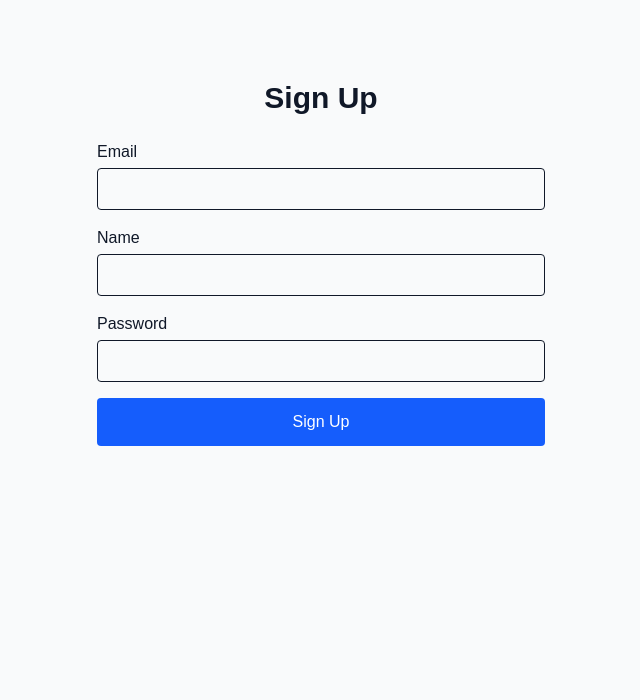
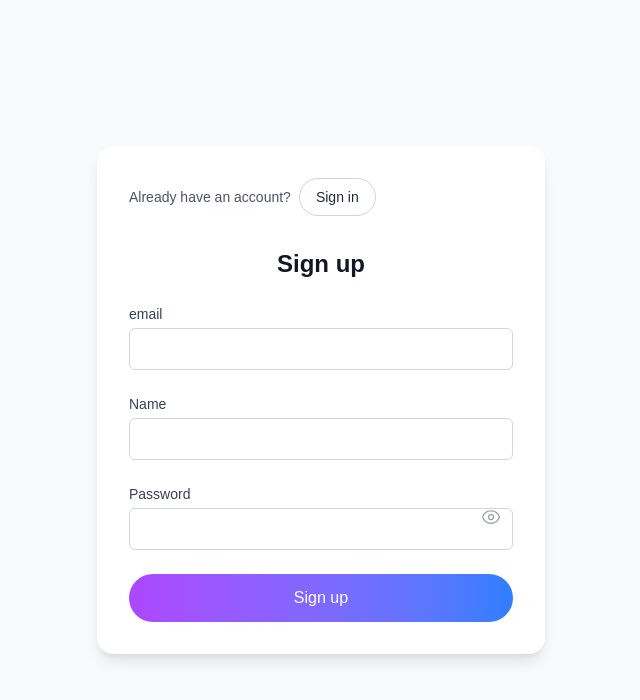
Before and after one commit to HossamElAnsary/Easy-Generator-Full-Stack-Task-Frontend, a Next.js app: page /signup in a window 1280 px wide. Shown: the top 700 px of the page, without its empty margins (319-959 px from the left). Built offline with nearby package versions, Linux system fonts and the light colour scheme; no server answers.

Commit message:
Adding middleware and UI improvements

```diff
--- a/app/signin/page.tsx
+++ b/app/signin/page.tsx
@@ -1,9 +1,11 @@
 'use client';
 
-import React from 'react';
+import React, { useState, useContext } from 'react';
 import { useForm, SubmitHandler } from 'react-hook-form';
 import { useRouter } from 'next/navigation';
-import { useContext } from 'react';
+import Link from 'next/link';
+import Image from 'next/image';
+import { EyeIcon, EyeDropperIcon } from '@heroicons/react/24/outline';
 import { AuthContext } from '@/contexts/AuthProvider';
 
 type SignInInputs = {
@@ -12,43 +14,129 @@ type SignInInputs = {
 };
 
 export default function SignInPage() {
+  const [showPassword, setShowPassword] = useState(false);
   const { register, handleSubmit, formState: { errors } } = useForm<SignInInputs>();
   const router = useRouter();
   const { login } = useContext(AuthContext)!;
 
-  const onSubmit: SubmitHandler<SignInInputs> = (data) => {
-    console.log('Sign in data:', data);
-    // Normally, call your API endpoint here.
+  const onSubmit: SubmitHandler<SignInInputs> = data => {
+    // → call your API here…
     login({ email: data.email });
     router.push('/');
   };
 
   return (
-    <div className="flex flex-col items-center justify-center py-20">
-      <h2 className="text-3xl font-semibold mb-6">Sign In</h2>
-      <form onSubmit={handleSubmit(onSubmit)} className="w-full max-w-md space-y-4">
-        <div className="flex flex-col">
-          <label className="mb-1 font-medium">Email</label>
+    <div className="min-h-screen bg-gray-50 flex items-center justify-center px-4">
+      <div className="w-full max-w-md bg-white rounded-2xl shadow-lg p-8">
+        {/* Header: logo + sign‑up link */}
+        <header className="flex justify-between items-center mb-8">
+          {/* <Image
+            src="/easygenerator-logo.svg"
+            width={120}
+            height={32}
+            alt="EasyGenerator"
+          /> */}
+          <div className="text-sm">
+            {/* <span className="text-gray-600 mr-2">Don't have an account?</span> */}
+            <Link href="/signup" className="inline-block px-4 py-2 border border-gray-300 rounded-full text-gray-800 hover:bg-gray-100 transition">
+              Sign up
+            </Link>
+          </div>
+        </header>
+
+        {/* Title */}
+        <h1 className="text-2xl font-semibold text-gray-900 text-center mb-6">
+          Welcome back
+        </h1>
+
+        {/* Form */}
+        <form onSubmit={handleSubmit(onSubmit)} className="space-y-6">
+          {/* Email */}
+          <div>
+            <label htmlFor="email" className="block text-sm font-medium text-gray-700">
+                Email
+            </label>
             <input
+              id="email"
               type="email"
-            {...register('email', { required: 'Email is required' })}
-            className="px-3 py-2 border rounded focus:outline-none focus:ring focus:border-blue-300"
+              {...register('email', {
+                required: 'Enter a valid e‑mail',
+                pattern: {
+                  value: /^[\w-.]+@([\w-]+\.)+[\w-]{2,4}$/,
+                  message: 'Enter a valid e‑mail'
+                }
+              })}
+              className={`
+                mt-1 block w-full px-4 py-2 rounded-md
+                border ${errors.email ? 'border-red-500' : 'border-gray-300'}
+                focus:outline-none focus:ring-2 focus:ring-blue-500
+              `}
             />
-          {errors.email && <span className="text-red-500 text-sm">{errors.email.message}</span>}
+            {errors.email && (
+              <p className="mt-1 text-sm text-red-500">{errors.email.message}</p>
+            )}
           </div>
-        <div className="flex flex-col">
-          <label className="mb-1 font-medium">Password</label>
+
+          {/* Password */}
+          <div className="relative">
+            <label htmlFor="password" className="block text-sm font-medium text-gray-700">
+              Password
+            </label>
             <input
-            type="password"
-            {...register('password', { required: 'Password is required' })}
-            className="px-3 py-2 border rounded focus:outline-none focus:ring focus:border-blue-300"
+              id="password"
+              type={showPassword ? 'text' : 'password'}
+              {...register('password', {
+                required: 'Please enter your password'
+              })}
+              className={`
+                mt-1 block w-full px-4 py-2 rounded-md
+                border ${errors.password ? 'border-red-500' : 'border-gray-300'}
+                focus:outline-none focus:ring-2 focus:ring-blue-500
+              `}
             />
-          {errors.password && <span className="text-red-500 text-sm">{errors.password.message}</span>}
+            <button
+              type="button"
+              onClick={() => setShowPassword(s => !s)}
+              className="absolute inset-y-0 right-3 flex items-center text-gray-400"
+              tabIndex={-1}
+            >
+              {showPassword
+                ? <EyeDropperIcon className="h-5 w-5" />
+                : <EyeIcon className="h-5 w-5" />
+              }
+            </button>
+            {errors.password && (
+              <p className="mt-1 text-sm text-red-500">{errors.password.message}</p>
+            )}
           </div>
-        <button type="submit" className="w-full py-3 bg-blue-600 text-white rounded hover:bg-blue-700 transition-colors">
-          Login
+
+          {/* Keep me logged in / Forgot */}
+          <div className="flex items-center justify-between text-sm text-gray-600">
+            <label className="inline-flex items-center">
+              <input
+                type="checkbox"
+                className="h-4 w-4 text-blue-600 border-gray-300 rounded"
+              />
+              <span className="ml-2">Keep me logged in</span>
+            </label>
+            <Link href="/forgot-password" className="underline hover:text-gray-800">
+              Forgot password?
+            </Link>
+          </div>
+
+          {/* Submit */}
+          <button
+            type="submit"
+            className="
+              w-full py-3 text-white text-base font-medium rounded-full
+              bg-gradient-to-r from-purple-500 to-blue-500
+              hover:opacity-90 transition
+            "
+          >
+            Log in
           </button>
         </form>
       </div>
+    </div>
   );
 }
--- a/app/signup/page.tsx
+++ b/app/signup/page.tsx
@@ -1,9 +1,11 @@
 'use client';
 
-import React from 'react';
+import React, { useState, useContext } from 'react';
 import { useForm, SubmitHandler } from 'react-hook-form';
 import { useRouter } from 'next/navigation';
-import { useContext } from 'react';
+import Link from 'next/link';
+import Image from 'next/image';
+import { EyeIcon, EyeDropperIcon } from '@heroicons/react/24/outline';
 import { AuthContext } from '@/contexts/AuthProvider';
 
 type SignUpInputs = {
@@ -13,70 +15,190 @@ type SignUpInputs = {
 };
 
 export default function SignUpPage() {
+  const [showPassword, setShowPassword] = useState(false);
+  const [loading, setLoading] = useState(false);
+  const [errorMsg, setErrorMsg] = useState<string>();
   const { register, handleSubmit, formState: { errors } } = useForm<SignUpInputs>();
   const router = useRouter();
   const { login } = useContext(AuthContext)!;
 
-  const onSubmit: SubmitHandler<SignUpInputs> = (data) => {
-    console.log('Sign up data:', data);
-    // Normally, call your API endpoint here.
-    login({ email: data.email, name: data.name });
+  const API_URL = process.env.NEXT_PUBLIC_API_URL || 'http://localhost:5001';
+  const passwordPattern =
+    /^(?=.*[A-Za-z])(?=.*\d)(?=.*[!@#$%^&*()_+\-=[\]{};':"\\|,.<>/?]).{8,}$/;
+
+  const onSubmit: SubmitHandler<SignUpInputs> = async data => {
+    setLoading(true);
+    setErrorMsg(undefined);
+
+    try {
+      // 1) Sign up
+      const res = await fetch(`${API_URL}/auth/signup`, {
+        method: 'POST',
+        headers: { 'Content-Type': 'application/json' },
+        body: JSON.stringify(data),
+      });
+      if (!res.ok) {
+        const err = await res.json();
+        throw new Error(err.message || 'Sign‑up failed');
+      }
+      const newUser = await res.json();
+
+      // 2) Immediately sign in
+      const signInRes = await fetch(`${API_URL}/auth/signin`, {
+        method: 'POST',
+        headers: { 'Content-Type': 'application/json' },
+        body: JSON.stringify({ email: data.email, password: data.password }),
+      });
+      const { access_token } = await signInRes.json();
+
+      // 3) Update auth context & redirect
+      login({ token: access_token, user: newUser });
       router.push('/');
+    } catch (err: any) {
+      setErrorMsg(err.message);
+    } finally {
+      setLoading(false);
+    }
   };
 
-  // Regex to enforce: 8+ characters, at least one letter, one number, and one special character.
-  const passwordPattern = /^(?=.*[A-Za-z])(?=.*\d)(?=.*[!@#$%^&*()_+\-=[\]{};':"\\|,.<>/?]).{8,}$/;
+  return (
+    <div className="min-h-screen bg-gray-50 flex items-center justify-center px-4">
+      <div className="w-full max-w-md bg-white rounded-2xl shadow-lg p-8">
+        {/* header */}
+        <header className="flex justify-between items-center mb-8">
+          {/* <Image
+            src="/easygenerator-logo.svg"
+            width={120}
+            height={32}
+            alt="EasyGenerator"
+          /> */}
+          <div className="text-sm">
+            <span className="text-gray-600 mr-2">Already have an account?</span>
+            <Link
+              href="/signin"
+              className="inline-block px-4 py-2 border border-gray-300 rounded-full text-gray-800 hover:bg-gray-100 transition"
+            >
+              Sign in
+            </Link>
+          </div>
+        </header>
 
-  return (
-    <div className="flex flex-col items-center justify-center py-20">
-      <h2 className="text-3xl font-semibold mb-6">Sign Up</h2>
-      <form onSubmit={handleSubmit(onSubmit)} className="w-full max-w-md space-y-4">
-        <div className="flex flex-col">
-          <label className="mb-1 font-medium">Email</label>
+        {/* title */}
+        <h1 className="text-2xl font-semibold text-gray-900 text-center mb-6">
+          Sign up
+        </h1>
+
+        {/* form */}
+        <form onSubmit={handleSubmit(onSubmit)} className="space-y-6">
+          {/* API error */}
+          {errorMsg && (
+            <p className="text-center text-red-500">{errorMsg}</p>
+          )}
+
+          {/* Email */}
+          <div>
+            <label htmlFor="email" className="block text-sm font-medium text-gray-700">
+              email
+            </label>
             <input
+              id="email"
               type="email"
               {...register('email', {
-              required: 'Email is required',
+                required: 'Enter a valid e‑mail',
                 pattern: {
                   value: /^[\w-.]+@([\w-]+\.)+[\w-]{2,4}$/,
-                message: 'Enter a valid email'
-              }
+                  message: 'Enter a valid e‑mail',
+                },
               })}
-            className="px-3 py-2 border rounded focus:outline-none focus:ring focus:border-blue-300"
+              disabled={loading}
+              className={`
+                mt-1 block w-full px-4 py-2 rounded-md
+                border ${errors.email ? 'border-red-500' : 'border-gray-300'}
+                focus:outline-none focus:ring-2 focus:ring-blue-500
+              `}
             />
-          {errors.email && <span className="text-red-500 text-sm">{errors.email.message}</span>}
+            {errors.email && (
+              <p className="mt-1 text-sm text-red-500">{errors.email.message}</p>
+            )}
           </div>
-        <div className="flex flex-col">
-          <label className="mb-1 font-medium">Name</label>
+
+          {/* Name */}
+          <div>
+            <label htmlFor="name" className="block text-sm font-medium text-gray-700">
+              Name
+            </label>
             <input
+              id="name"
               type="text"
               {...register('name', {
                 required: 'Name is required',
-              minLength: { value: 3, message: 'Name must be at least 3 characters' }
+                minLength: { value: 3, message: 'Name must be at least 3 characters' },
               })}
-            className="px-3 py-2 border rounded focus:outline-none focus:ring focus:border-blue-300"
+              disabled={loading}
+              className={`
+                mt-1 block w-full px-4 py-2 rounded-md
+                border ${errors.name ? 'border-red-500' : 'border-gray-300'}
+                focus:outline-none focus:ring-2 focus:ring-blue-500
+              `}
             />
-          {errors.name && <span className="text-red-500 text-sm">{errors.name.message}</span>}
+            {errors.name && (
+              <p className="mt-1 text-sm text-red-500">{errors.name.message}</p>
+            )}
           </div>
-        <div className="flex flex-col">
-          <label className="mb-1 font-medium">Password</label>
+
+          {/* Password */}
+          <div className="relative">
+            <label htmlFor="password" className="block text-sm font-medium text-gray-700">
+              Password
+            </label>
             <input
-            type="password"
+              id="password"
+              type={showPassword ? 'text' : 'password'}
               {...register('password', {
                 required: 'Password is required',
                 pattern: {
                   value: passwordPattern,
-                message: 'Password must be 8 characters long and include at least one letter, one number, and one special character'
+                  message:
+                    'Password must be 8+ chars, include a letter, number, and special character',
+                },
+              })}
+              disabled={loading}
+              className={`
+                mt-1 block w-full px-4 py-2 rounded-md
+                border ${errors.password ? 'border-red-500' : 'border-gray-300'}
+                focus:outline-none focus:ring-2 focus:ring-blue-500
+              `}
+            />
+            <button
+              type="button"
+              onClick={() => setShowPassword(v => !v)}
+              className="absolute inset-y-0 right-3 flex items-center text-gray-400"
+              tabIndex={-1}
+            >
+              {showPassword
+                ? <EyeDropperIcon className="h-5 w-5" />
+                : <EyeIcon className="h-5 w-5" />
               }
-            })}
-            className="px-3 py-2 border rounded focus:outline-none focus:ring focus:border-blue-300"
-          />
-          {errors.password && <span className="text-red-500 text-sm">{errors.password.message}</span>}
+            </button>
+            {errors.password && (
+              <p className="mt-1 text-sm text-red-500">{errors.password.message}</p>
+            )}
           </div>
-        <button type="submit" className="w-full py-3 bg-blue-600 text-white rounded hover:bg-blue-700 transition-colors">
-          Sign Up
+
+          {/* submit */}
+          <button
+            type="submit"
+            disabled={loading}
+            className={`
+              w-full py-3 text-white text-base font-medium rounded-full
+              bg-gradient-to-r from-purple-500 to-blue-500
+              hover:opacity-90 transition disabled:opacity-50
+            `}
+          >
+            {loading ? 'Signing up…' : 'Sign up'}
           </button>
         </form>
       </div>
+    </div>
   );
 }
--- a/package.json
+++ b/package.json
@@ -9,6 +9,7 @@
     "lint": "next lint"
   },
   "dependencies": {
+    "@heroicons/react": "^2.2.0",
     "next": "15.3.0",
     "react": "^19.0.0",
     "react-dom": "^19.0.0",
```
Also changed, not shown: middleware.ts (added, +44 -0 lines), 1 other file (tests, documents, lock files or other folders). Lines whose indentation alone changed are shown as unchanged.
